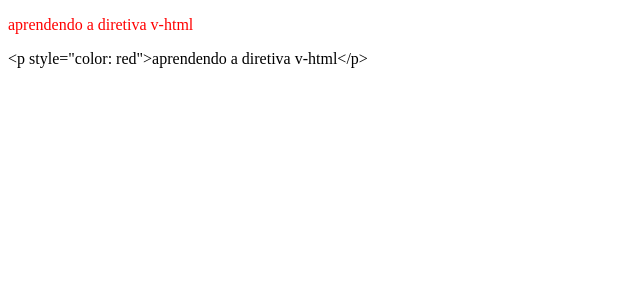
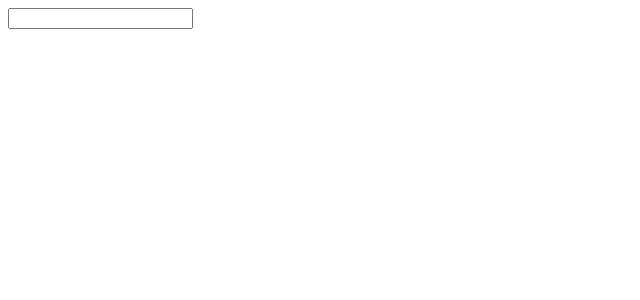
Before and after one commit to GalazziJ/vue-project, a Vue app: page / in a window 1280 px wide. Shown: the top 300 px of the page, without its empty margins (0-640 px from the left). Built offline with nearby package versions, Linux system fonts and the light colour scheme.

Commit message:
aprendendo v-model

```diff
--- a/src/App.vue
+++ b/src/App.vue
@@ -4,10 +4,11 @@
 // import Exemplo01 from './components/exemplo01interpolacao.vue';
 // import Exemplo02 from './components/Exemplo02Condicional.vue';
 // import Exemplo03 from './components/Exemplo03Laco.vue';
-import Exemplo04 from './components/Exemplo04HTML.vue';
+// import Exemplo04 from './components/Exemplo04HTML.vue';
+import Exemplo05 from './components/Exemplo05Model.vue';
 </script>
 
 <!-- HTML -->
 <template>
-  <Exemplo04> </Exemplo04>
+  <Exemplo05> </Exemplo05>
 </template>
--- /dev/null
+++ b/src/components/Exemplo05Model.vue
@@ -0,0 +1,14 @@
+<!-- SCRIPT -->
+<script setup>
+import { ref } from 'vue';
+
+// variáveis
+let texto = ref(''); // exibir em tempo real (deixa a variável reativa)
+</script>
+
+
+<!-- HTML -->
+<template>
+  <input type="text" v-model="texto">
+  <p>{{ texto }}</p>
+</template>
```
